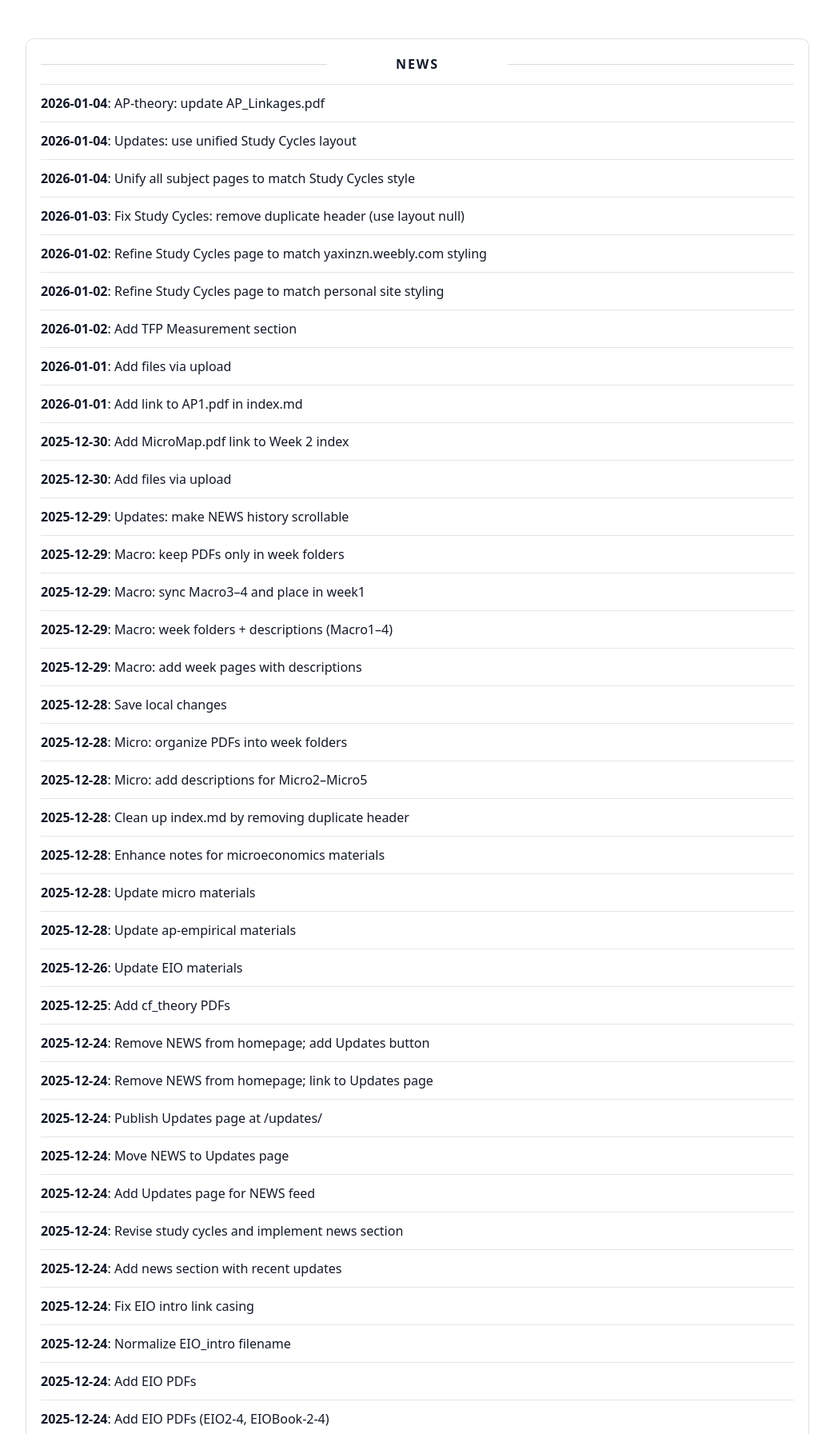
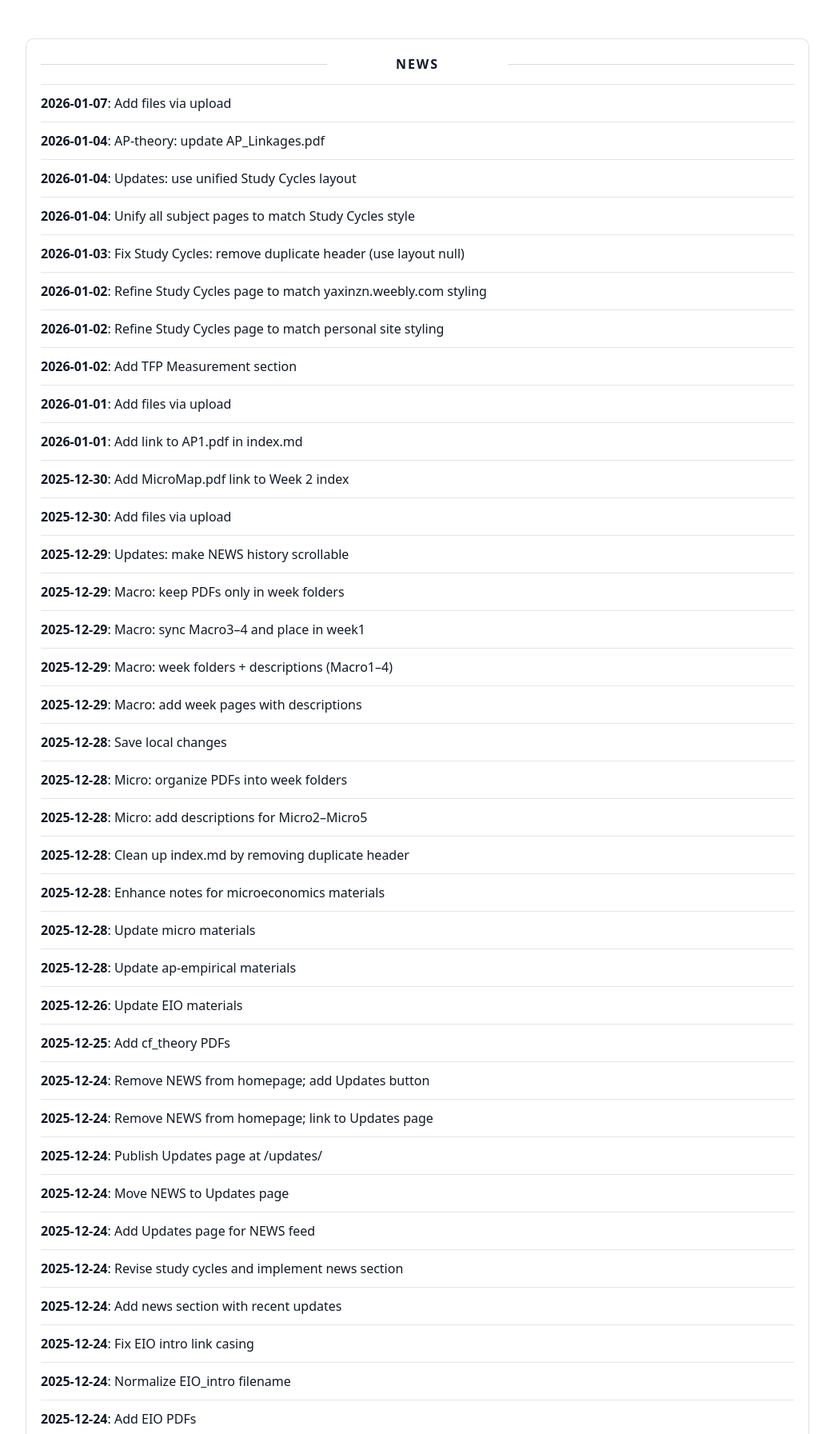
Before and after one commit to yaxinzn/study-archive, a Jekyll site: the page built from updates/index.md, in a window 1280 px wide, cut to the strip 476-2269 px from the top of the page. Shown: the whole strip at 80% size, without its empty margins (118-1161 px from the left). Built offline with Jekyll 4.4.1, drawn with Linux system fonts in a browser that asks for light colours; some of the changed text lies outside the part shown.

Commit message:
chore: update NEWS feed

```diff
--- a/_data/news.yml
+++ b/_data/news.yml
@@ -1,4 +1,7 @@
 # Auto-generated update history (sorted newest -> oldest). Do not edit manually.
+- ts: "1767784563"
+  date: "2026-01-07"
+  title: "Add files via upload"
 - ts: "1767516976"
   date: "2026-01-04"
   title: "AP-theory: update AP_Linkages.pdf"
```
